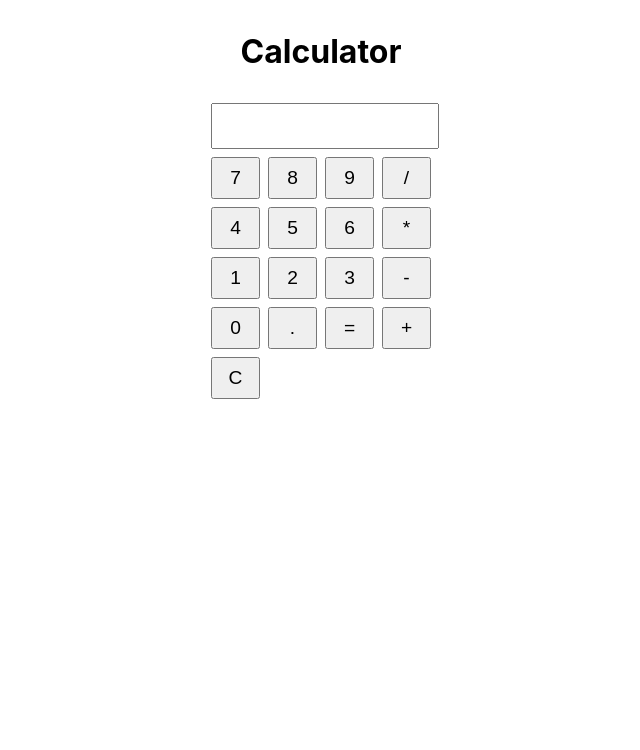
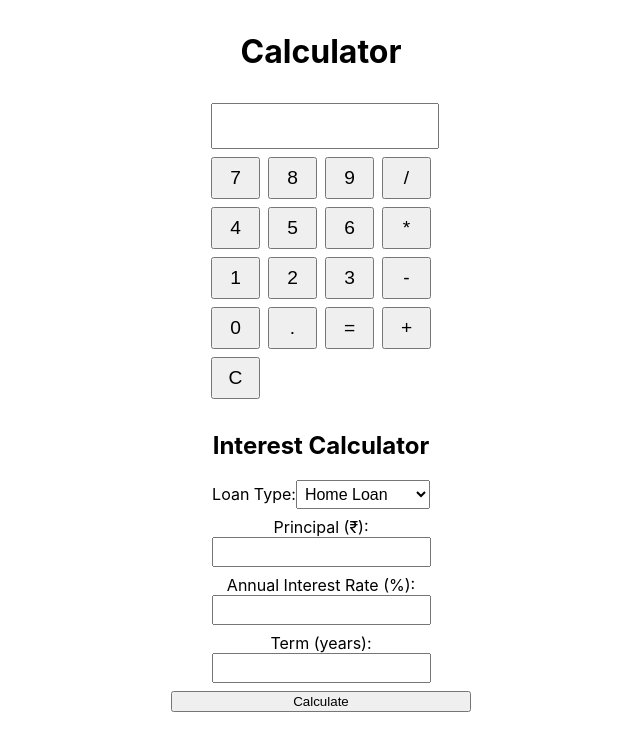
Before and after one commit to Karthikeya-5074/CodeX, a React (Create React App) app in the folder calculator/: page / in a window 1280 px wide. Shown: the top 750 px of the page, without its empty margins (319-959 px from the left). Built offline with nearby package versions, Linux system fonts and the light colour scheme.

Commit message:
Add interest calculator for Indian loans

```diff
--- a/calculator/src/App.js
+++ b/calculator/src/App.js
@@ -1,12 +1,14 @@
 import React from 'react';
 import './App.css';
 import Calculator from './Calculator';
+import InterestCalculator from './InterestCalculator';
 
 function App() {
   return (
     <div className="App">
       <h1>Calculator</h1>
       <Calculator />
+      <InterestCalculator />
     </div>
   );
 }
--- /dev/null
+++ b/calculator/src/InterestCalculator.css
@@ -0,0 +1,21 @@
+.interest-calculator {
+  width: 300px;
+  margin: 2rem auto;
+}
+
+.interest-form {
+  display: flex;
+  flex-direction: column;
+  gap: 0.5rem;
+}
+
+.interest-form input,
+.interest-form select {
+  padding: 0.25rem;
+  font-size: 1rem;
+}
+
+.interest-results {
+  margin-top: 1rem;
+  font-weight: bold;
+}
--- /dev/null
+++ b/calculator/src/InterestCalculator.js
@@ -0,0 +1,63 @@
+import React, { useState } from 'react';
+import './InterestCalculator.css';
+
+function InterestCalculator() {
+  const [loanType, setLoanType] = useState('home');
+  const [principal, setPrincipal] = useState('');
+  const [rate, setRate] = useState('');
+  const [term, setTerm] = useState('');
+  const [emi, setEmi] = useState(null);
+  const [totalInterest, setTotalInterest] = useState(null);
+
+  const calculateEmi = () => {
+    const p = parseFloat(principal);
+    const annualRate = parseFloat(rate) / 100;
+    const n = parseFloat(term) * 12; // months
+    const r = annualRate / 12;
+    if (isNaN(p) || isNaN(r) || isNaN(n) || r === 0) {
+      setEmi(null);
+      setTotalInterest(null);
+      return;
+    }
+    const emiValue = (p * r * Math.pow(1 + r, n)) / (Math.pow(1 + r, n) - 1);
+    setEmi(emiValue);
+    setTotalInterest(emiValue * n - p);
+  };
+
+  return (
+    <div className="interest-calculator">
+      <h2>Interest Calculator</h2>
+      <div className="interest-form">
+        <label>
+          Loan Type:
+          <select value={loanType} onChange={e => setLoanType(e.target.value)}>
+            <option value="home">Home Loan</option>
+            <option value="car">Car Loan</option>
+            <option value="personal">Personal Loan</option>
+          </select>
+        </label>
+        <label>
+          Principal (₹):
+          <input type="number" value={principal} onChange={e => setPrincipal(e.target.value)} />
+        </label>
+        <label>
+          Annual Interest Rate (%):
+          <input type="number" value={rate} onChange={e => setRate(e.target.value)} />
+        </label>
+        <label>
+          Term (years):
+          <input type="number" value={term} onChange={e => setTerm(e.target.value)} />
+        </label>
+        <button onClick={calculateEmi}>Calculate</button>
+      </div>
+      {emi !== null && (
+        <div className="interest-results">
+          <p>Monthly EMI: ₹{emi.toFixed(2)}</p>
+          <p>Total Interest: ₹{totalInterest.toFixed(2)}</p>
+        </div>
+      )}
+    </div>
+  );
+}
+
+export default InterestCalculator;
```
Also changed, not shown: 2 other files (tests, documents, lock files or other folders).
